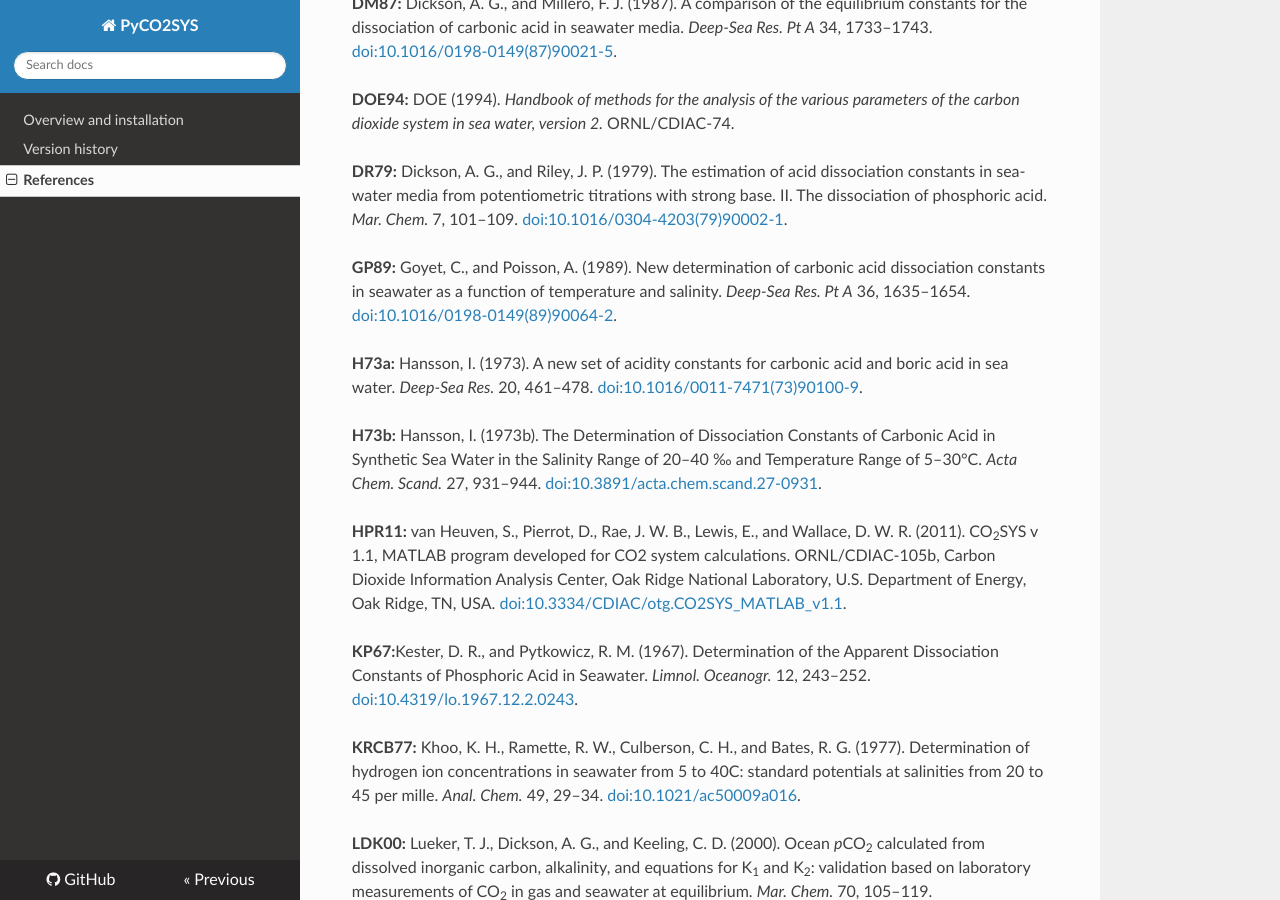
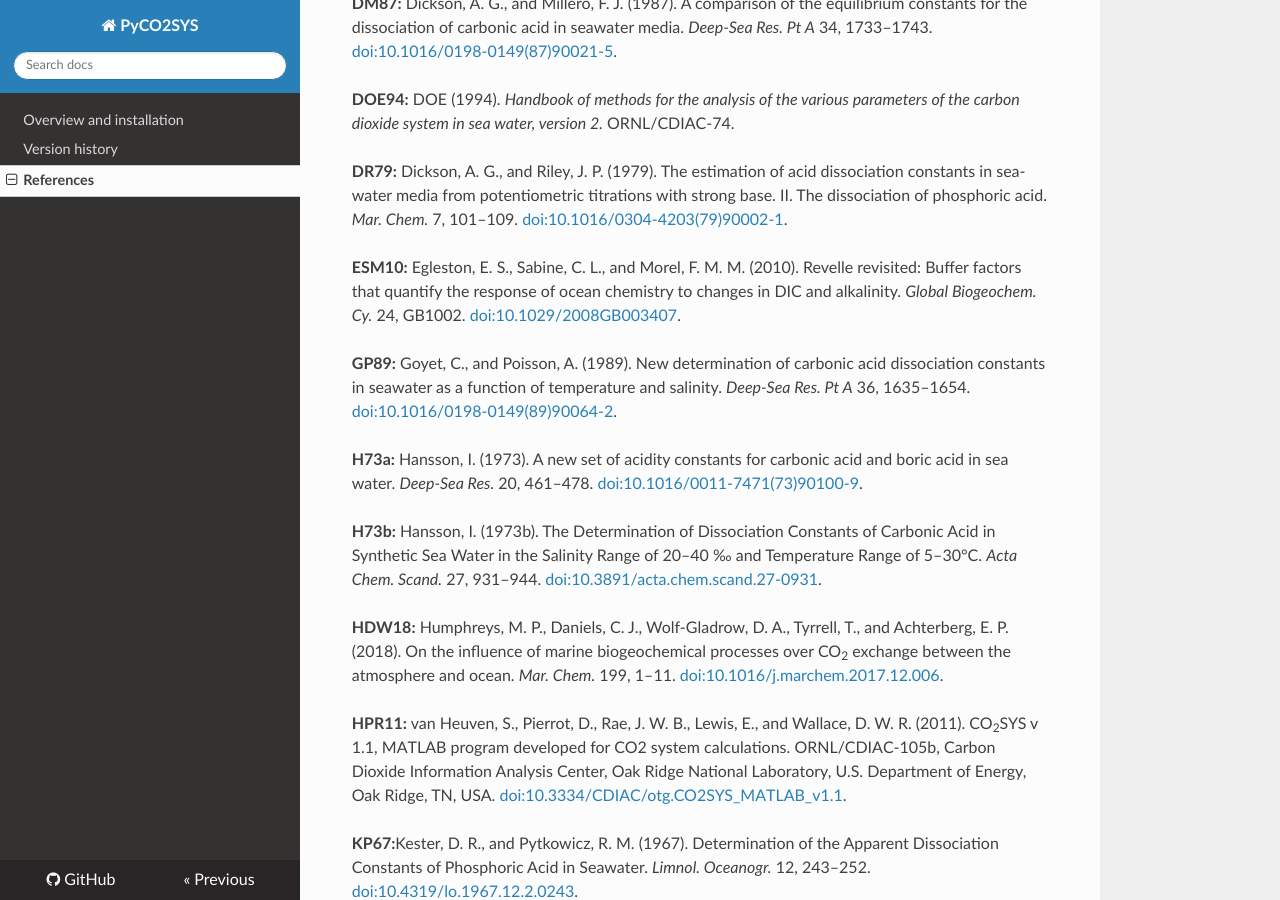
Before and after one commit to mvdh7/PyCO2SYS, an MkDocs documentation site: the page built from docs/refs.md, in a window 1280 px wide and 900 px high, scrolled down 624 px. Built offline with MkDocs 1.6.1, drawn with Linux system fonts in a browser that asks for light colours; nearby versions of some CDN libraries; some of the changed text lies outside the part shown.

Commit message:
Add buffer factor references

```diff
--- a/docs/refs.md
+++ b/docs/refs.md
@@ -16,15 +16,19 @@
 
 <span id='DR79'>**DR79:**</span> Dickson, A. G., and Riley, J. P. (1979). The estimation of acid dissociation constants in sea-water media from potentiometric titrations with strong base. II. The dissociation of phosphoric acid. *Mar. Chem.* 7, 101–109. <a href='https://doi.org/10.1016/0304-4203(79)90002-1'>doi:10.1016/0304-4203(79)90002-1</a>.
 
-<span id='GP89'>**GP89:**</a> Goyet, C., and Poisson, A. (1989). New determination of carbonic acid dissociation constants in seawater as a function of temperature and salinity. *Deep-Sea Res. Pt A* 36, 1635–1654. <a href='https://doi.org/10.1016/0198-0149(89)90064-2'>doi:10.1016/0198-0149(89)90064-2</a>.
+<span id='ESM10'>**ESM10:**</span> Egleston, E. S., Sabine, C. L., and Morel, F. M. M. (2010). Revelle revisited: Buffer factors that quantify the response of ocean chemistry to changes in DIC and alkalinity. *Global Biogeochem. Cy.* 24, GB1002. [doi:10.1029/2008GB003407](https://doi.org/10.1029/2008GB003407).
 
-<span id='H73a'>**H73a:**</a> Hansson, I. (1973). A new set of acidity constants for carbonic acid and boric acid in sea water. *Deep-Sea Res.* 20, 461–478. <a href='https://doi.org/10.1016/0011-7471(73)90100-9'>doi:10.1016/0011-7471(73)90100-9</a>.
+<span id='GP89'>**GP89:**</span> Goyet, C., and Poisson, A. (1989). New determination of carbonic acid dissociation constants in seawater as a function of temperature and salinity. *Deep-Sea Res. Pt A* 36, 1635–1654. <a href='https://doi.org/10.1016/0198-0149(89)90064-2'>doi:10.1016/0198-0149(89)90064-2</a>.
 
-<span id='H73b'>**H73b:**</a> Hansson, I. (1973b). The Determination of Dissociation Constants of Carbonic Acid in Synthetic Sea Water in the Salinity Range of 20–40 ‰ and Temperature Range of 5–30°C. *Acta Chem. Scand.* 27, 931–944. [doi:10.3891/acta.chem.scand.27-0931](https://doi.org/10.3891/acta.chem.scand.27-0931).
+<span id='H73a'>**H73a:**</span> Hansson, I. (1973). A new set of acidity constants for carbonic acid and boric acid in sea water. *Deep-Sea Res.* 20, 461–478. <a href='https://doi.org/10.1016/0011-7471(73)90100-9'>doi:10.1016/0011-7471(73)90100-9</a>.
+
+<span id='H73b'>**H73b:**</span> Hansson, I. (1973b). The Determination of Dissociation Constants of Carbonic Acid in Synthetic Sea Water in the Salinity Range of 20–40 ‰ and Temperature Range of 5–30°C. *Acta Chem. Scand.* 27, 931–944. [doi:10.3891/acta.chem.scand.27-0931](https://doi.org/10.3891/acta.chem.scand.27-0931).
+
+<span id='HDW18'>**HDW18:**</span> Humphreys, M. P., Daniels, C. J., Wolf-Gladrow, D. A., Tyrrell, T., and Achterberg, E. P. (2018). On the influence of marine biogeochemical processes over CO<sub>2</sub> exchange between the atmosphere and ocean. *Mar. Chem.* 199, 1–11. [doi:10.1016/j.marchem.2017.12.006](https://doi.org/10.1016/j.marchem.2017.12.006).
 
 <span id='HPR11'>**HPR11:**</span> van Heuven, S., Pierrot, D., Rae, J. W. B., Lewis, E., and Wallace, D. W. R. (2011). CO<sub>2</sub>SYS v 1.1, MATLAB program developed for CO2 system calculations. ORNL/CDIAC-105b, Carbon Dioxide Information Analysis Center, Oak Ridge National Laboratory, U.S. Department of Energy, Oak Ridge, TN, USA. [doi:10.3334/CDIAC/otg.CO2SYS_MATLAB_v1.1](https://doi.org/10.3334/CDIAC/otg.CO2SYS_MATLAB_v1.1).
 
-<span id='KP67'>**KP67:**</a>Kester, D. R., and Pytkowicz, R. M. (1967). Determination of the Apparent Dissociation Constants of Phosphoric Acid in Seawater. *Limnol. Oceanogr.* 12, 243–252. [doi:10.4319/lo.1967.12.2.0243](https://doi.org/10.4319/lo.1967.12.2.0243).
+<span id='KP67'>**KP67:**</span>Kester, D. R., and Pytkowicz, R. M. (1967). Determination of the Apparent Dissociation Constants of Phosphoric Acid in Seawater. *Limnol. Oceanogr.* 12, 243–252. [doi:10.4319/lo.1967.12.2.0243](https://doi.org/10.4319/lo.1967.12.2.0243).
 
 <span id='KRCB77'>**KRCB77:**</span> Khoo, K. H., Ramette, R. W., Culberson, C. H., and Bates, R. G. (1977). Determination of hydrogen ion concentrations in seawater from 5 to 40C: standard potentials at salinities from 20 to 45 per mille. *Anal. Chem.* 49, 29–34. [doi:10.1021/ac50009a016](https://doi.org/10.1021/ac50009a016).
 
@@ -60,6 +64,8 @@
 
 <span id='R65'>**R65:**</span> Riley, J. P. (1965). The occurrence of anomalously high fluoride concentrations in the North Atlantic. *Deep-Sea Res.* 12, 219–220. <a href='https://doi.org/10.1016/0011-7471(65)90027-6'>doi:10.1016/0011-7471(65)90027-6</a>.
 
+<span id='RAH18'>**RAH18:**</span> Richier, S., Achterberg, E. P., Humphreys, M. P., Poulton, A. J., Suggett, D. J., Tyrrell, T., et al. (2018). Geographical CO<sub>2</sub> sensitivity of phytoplankton correlates with ocean buffer capacity. *Glob. Change Biol.* 24, 4438–4452. [doi:10.1111/gcb.14324](https://doi.org/10.1111/gcb.14324).
+
 <span id='RRV93'>**RRV93:**</span> Roy, R. N., Roy, L. N., Vogel, K. M., Porter-Moore, C., Pearson, T., Good, C. E., et al. (1993). The dissociation constants of carbonic acid in seawater at salinities 5 to 45 and temperatures 0 to 45°C. *Mar. Chem.* 44, 249–267. <a href='https://doi.org/10.1016/0304-4203(93)90207-5'>doi:10.1016/0304-4203(93)90207-5</a>.
 
 <span id='SMB64'>**SMB64:**</span> Sillén, L. G., Martell, A. E., and Bjerrum, J. (1964). Stability constants of metal-ion complexes. Special Publication 17. London, UK: Chemical Society.
```
